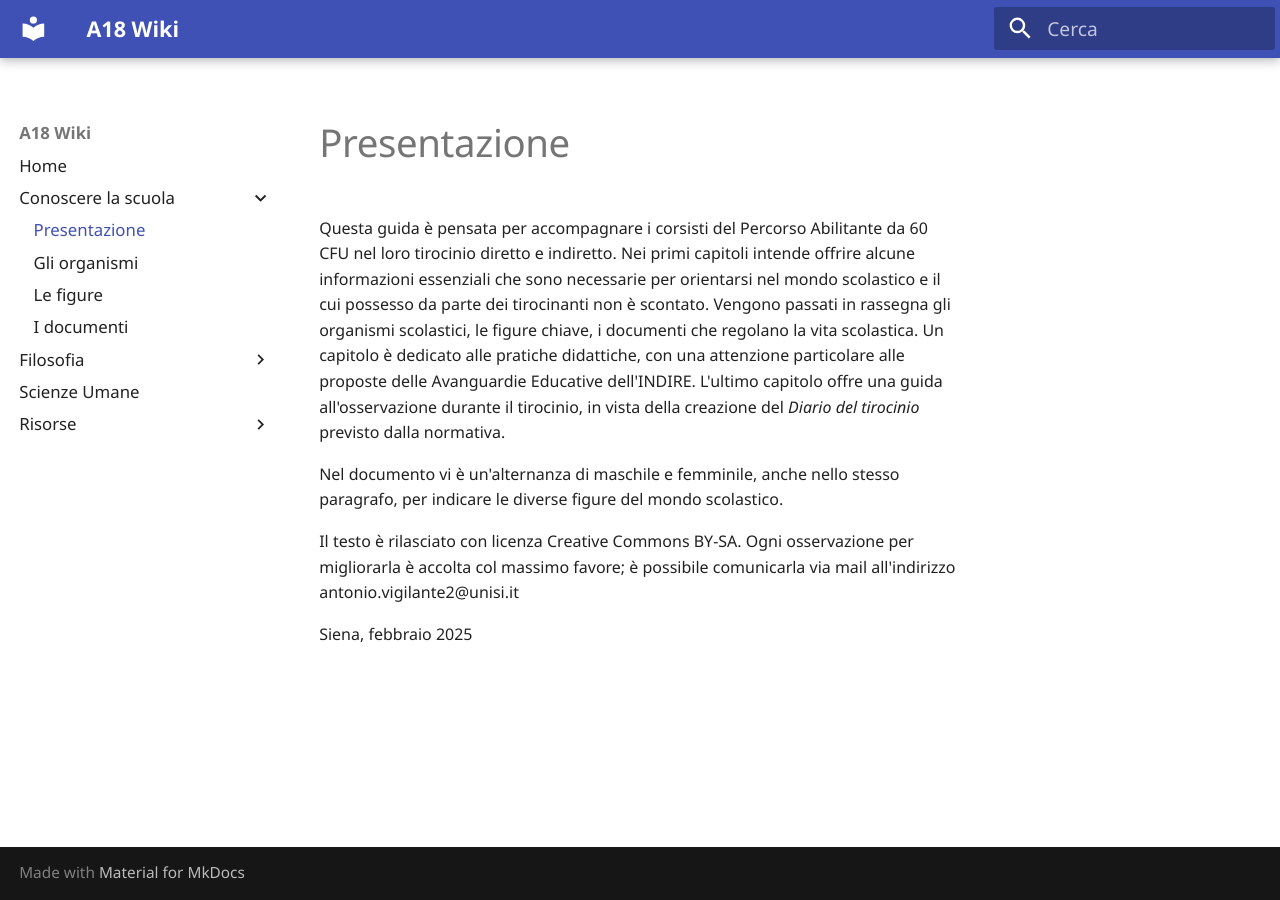
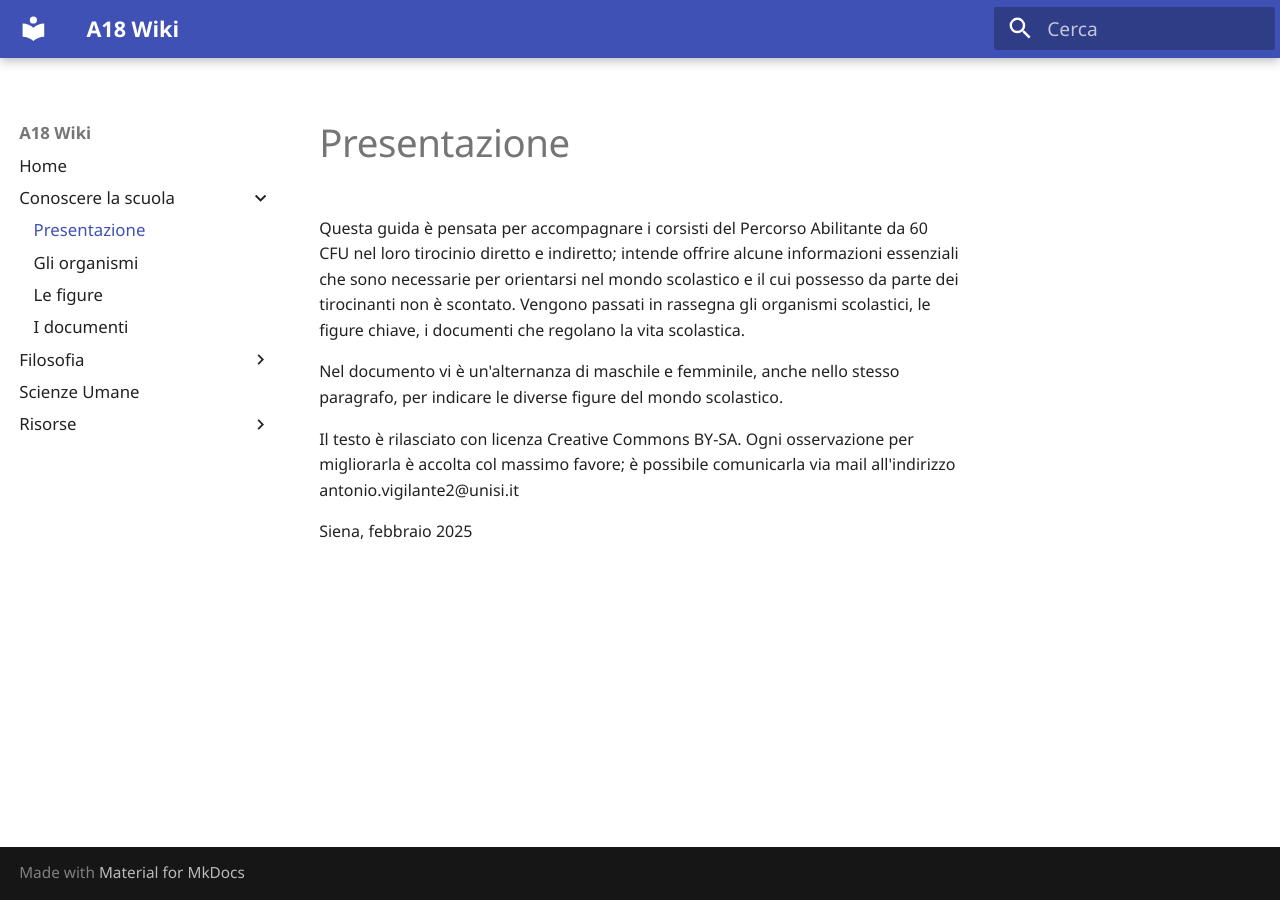
Before and after one commit to antonio-vigilante/a18wiki, an MkDocs documentation site: the page built from docs/scuola/presentazione.md, in a window 1280 px wide. Built offline with MkDocs 1.6.1 and Material for MkDocs 9.7.7, drawn with Linux system fonts in a browser that asks for light colours.

Commit message:
Update presentazione.md

```diff
--- a/docs/scuola/presentazione.md
+++ b/docs/scuola/presentazione.md
@@ -1,16 +1,9 @@
 # Presentazione
 
 Questa guida è pensata per accompagnare i corsisti del Percorso
-Abilitante da 60 CFU nel loro tirocinio diretto e indiretto. Nei primi
-capitoli intende offrire alcune informazioni essenziali che sono
-necessarie per orientarsi nel mondo scolastico e il cui possesso da
-parte dei tirocinanti non è scontato. Vengono passati in rassegna gli
-organismi scolastici, le figure chiave, i documenti che regolano la vita
-scolastica. Un capitolo è dedicato alle pratiche didattiche, con una
-attenzione particolare alle proposte delle Avanguardie Educative
-dell'INDIRE. L'ultimo capitolo offre una guida all'osservazione durante
-il tirocinio, in vista della creazione del *Diario del tirocinio*
-previsto dalla normativa.
+Abilitante da 60 CFU nel loro tirocinio diretto e indiretto; intende offrire alcune informazioni essenziali che sono
+necessarie per orientarsi nel mondo scolastico e il cui possesso da parte dei tirocinanti non è scontato. Vengono passati in rassegna gli
+organismi scolastici, le figure chiave, i documenti che regolano la vita scolastica.
 
 Nel documento vi è un'alternanza di maschile e femminile, anche nello
 stesso paragrafo, per indicare le diverse figure del mondo scolastico.
```
